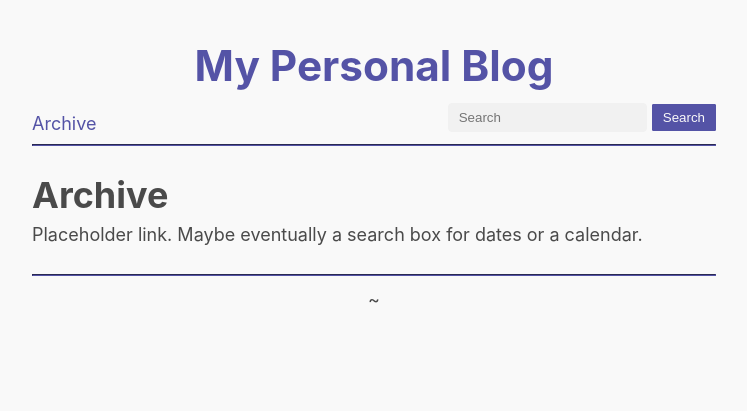
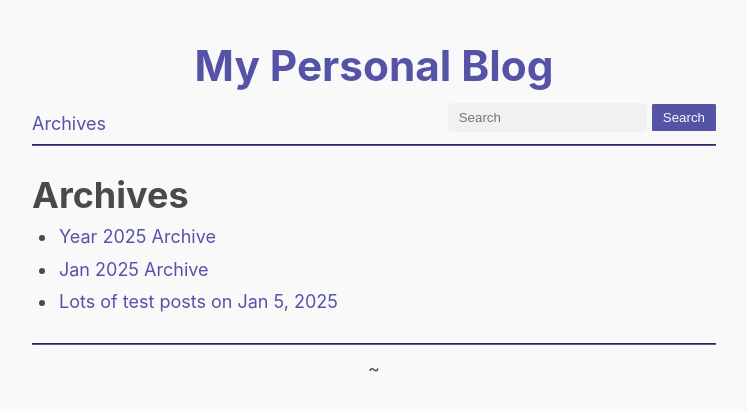
Before and after one commit to eternalseptember/rpi-test, a Django app: page /archive/ in a window 1280 px wide. Shown: the top 411 px of the page, without its empty margins (266-1013 px from the left). Run offline with Django 5.2, Linux system fonts and the light colour scheme.

Commit message:
yearly post index created, and a static archives page with shortcuts for testing convenience.

```diff
--- a/blog/templates/blog/archive.html
+++ b/blog/templates/blog/archive.html
@@ -1,15 +1,19 @@
 {% extends "blog/index.html" %}
 
 {% block site_title %}
-    <title>My Personal Blog | Archive</title>
+    <title>My Personal Blog | Archives</title>
 {% endblock site_title %}
 
 {% block page_title %}
-    <h2>Archive</h2>
+    <h2>Archives</h2>
 {% endblock page_title %}
 
 {% block page_content %}
-    <p>Placeholder link. Maybe eventually a search box for dates or a calendar.</p>
+    <ul class="archive_index">
+        <li><a href="{% url "archive_year" year=2025 %}">Year 2025 Archive</a></li>
+        <li><a href="{% url "archive_month" year=2025 month=1 %}">Jan 2025 Archive</a></li>
+        <li><a href="{% url "archive_day" year=2025 month=1 day=5 %}">Lots of test posts on Jan 5, 2025</a></li>
+    </ul>
 {% endblock page_content %}
 
 
--- a/blog/templates/blog/base.html
+++ b/blog/templates/blog/base.html
@@ -16,18 +16,11 @@
 
     <div class="top_nav_bar">
         <div class="nav_links">
-
-            <a href="{% url "blog_archive" %}">Archive</a>
-
-
-            <!-- For testing convenience. -->
-            <!--
-            <a href="{% url "archive_month" year=2025 month=1 %}">Month Archive</a>
-            -->
+            <a href="{% url "blog_archive" %}">Archives</a>
         </div>
 
         <div class="search_form">
-            <form method="GET" action="{% url 'search' %}"">
+            <form method="GET" action="{% url 'blog_search' %}"">
                 <input type="text" name="q" placeholder="Search">
                 <button type="submit">Search</button>
             </form>
--- a/blog/urls.py
+++ b/blog/urls.py
@@ -5,8 +5,9 @@ urlpatterns = [
     path("", views.blog_index, name="blog_index"),
     path("post/<int:pk>/", views.blog_detail, name="blog_detail"),
     path("category/<category>/", views.blog_category, name="blog_category"),
-    path("search/", views.blog_search, name="search"),
+    path("search/", views.blog_search, name="blog_search"),
     path("archive/<int:year>/<int:month>/<int:day>/", views.ArchiveDayView.as_view(), name="archive_day"),
     path("archive/<int:year>/<int:month>/", views.ArchiveMonthView.as_view(), name="archive_month"),
+    path("archive/<int:year>/", views.ArchiveYearView.as_view(), name="archive_year"),
     path("archive/", views.ArchiveView.as_view(), name="blog_archive"),
 ]
--- a/blog/views.py
+++ b/blog/views.py
@@ -4,6 +4,7 @@ from django.core.paginator import Paginator
 from django.db.models import Q
 from django.views.generic.base import TemplateView
 from datetime import date
+from django.db.models.functions import TruncMonth
 
 
 def blog_index(request):
@@ -69,15 +70,17 @@ class ArchiveDayView(TemplateView):
     template_name = "blog/archive_day.html"
 
     def get_context_data(self, *args, **kwargs):
-        year = self.kwargs['year']
-        month = self.kwargs['month']
-        day = self.kwargs['day']
+        year = self.kwargs["year"]
+        month = self.kwargs["month"]
+        day = self.kwargs["day"]
         day_date = date(year, month, day)
 
         search_results = Post.objects.filter(
             created_on__date = day_date
             ).order_by("-created_on")
 
+        # This is paginated because of test data entry.
+        # This will not be paginated on the real project.
         paginator = Paginator(search_results, 5)
         page_number = self.request.GET.get("page")
         page_obj = paginator.get_page(page_number)
@@ -93,8 +96,8 @@ class ArchiveMonthView(TemplateView):
     template_name = "blog/archive_month.html"
 
     def get_context_data(self, *args, **kwargs):
-        year = self.kwargs['year']
-        month = self.kwargs['month']
+        year = self.kwargs["year"]
+        month = self.kwargs["month"]
 
         search_results = Post.objects.filter(
             created_on__year = year,
@@ -108,6 +111,23 @@ class ArchiveMonthView(TemplateView):
         return context
 
 
+class ArchiveYearView(TemplateView):
+    template_name = "blog/archive_year.html"
+
+    def get_context_data(self, *args, **kwargs):
+        year = self.kwargs["year"]
+
+        search_results = Post.objects.filter(
+            created_on__year = year
+            ).order_by("created_on") \
+            .annotate(month=TruncMonth("created_on"))
+
+
+        context = {
+            "year": year,
+            "page_obj": search_results,
+        }
+        return context
 
 
 class ArchiveView(TemplateView):
```
Also changed, not shown: blog/templates/blog/archive_year.html (added, +42 -0 lines), README.md.
